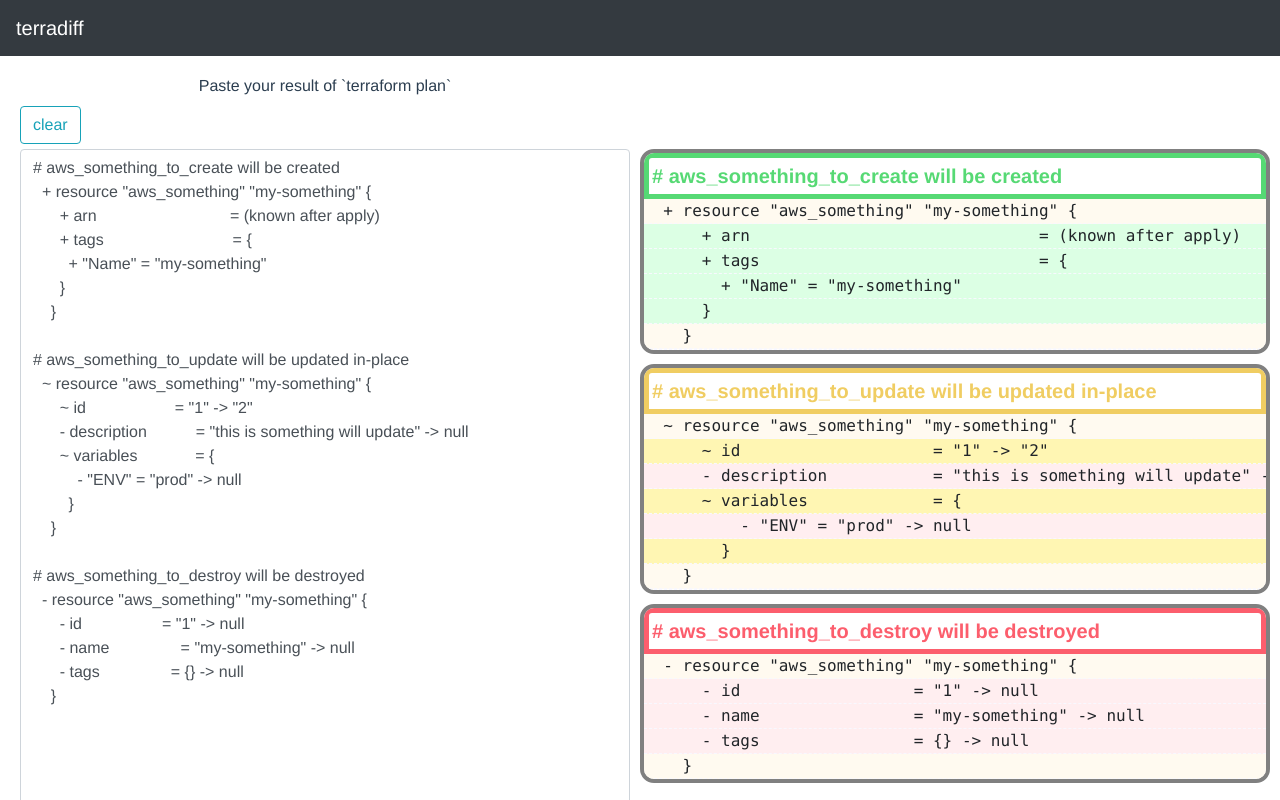
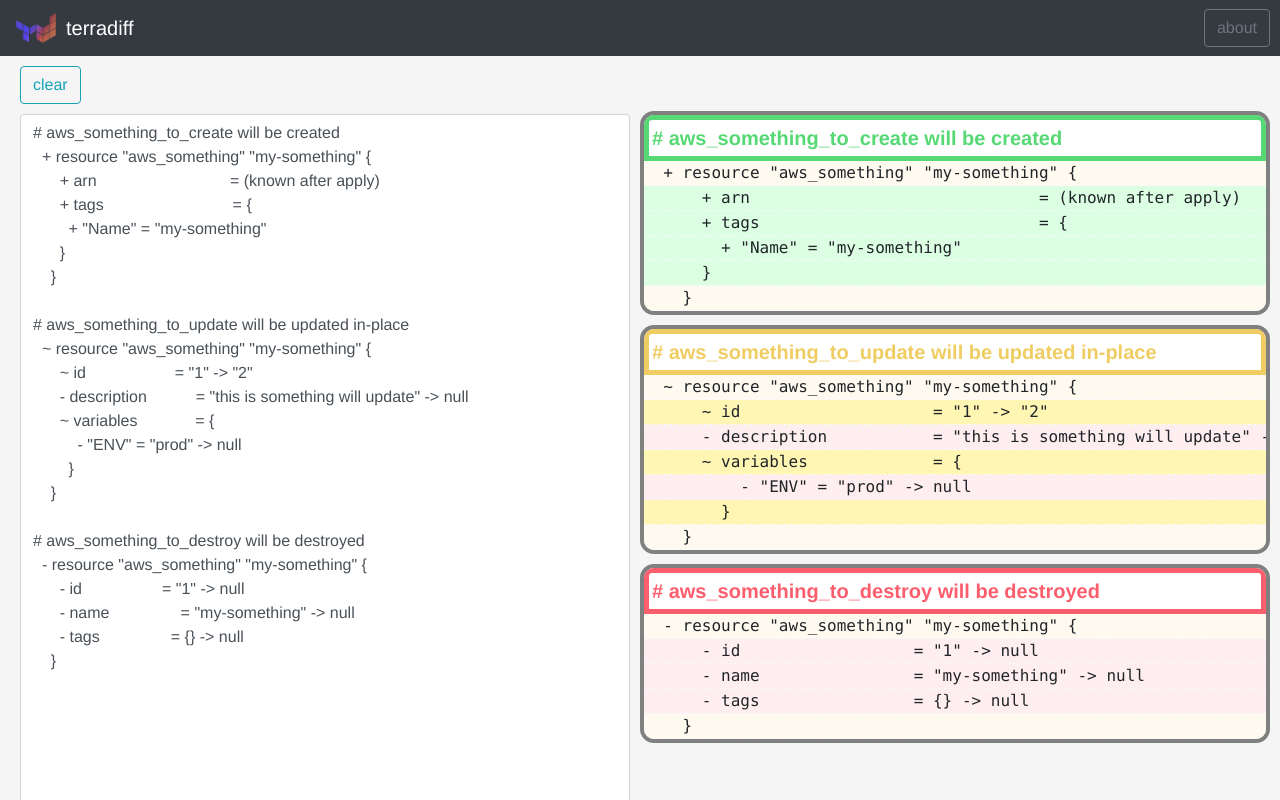
Before and after one commit to maito1201/terradiff, a Vue app: page / in a window 1280 px wide. Shown: the top 800 px of the page. Built offline with nearby package versions, Linux system fonts and the light colour scheme.

Commit message:
refactoring

```diff
--- a/src/App.vue
+++ b/src/App.vue
@@ -1,65 +1,18 @@
-<template style="height: 100%">
+<template>
   <div id="app">
     <Navbar/>
-    <div class="tf-wrapper">
-      <div class="tf-input-area form-group">
-          <label for="tf-input">Paste your result of `terraform plan`</label>
-          <div class="input-group button-wrapper">
-            <button class="btn btn-outline-info clear-button" @click="clearInput">clear</button>
-          </div>
-          <textarea id="tf-input" class="tf-text-area form-control" v-model="input" placeholder="Paste your result of `terraform plan`"></textarea>
-      </div>
-      <div class="result-area" v-html="parsedInput"></div>
-    </div>
+    <Main />
   </div>
 </template>
 
 <script>
 import Navbar from './components/Navbar.vue'
-let template =
-`# aws_something_to_create will be created
-  + resource "aws_something" "my-something" {
-      + arn                              = (known after apply)
-      + tags                             = {
-        + "Name" = "my-something"
-      }
-    }
-
-# aws_something_to_update will be updated in-place
-  ~ resource "aws_something" "my-something" {
-      ~ id                    = "1" -> "2"
-      - description           = "this is something will update" -> null
-      ~ variables             = {
-          - "ENV" = "prod" -> null
-        }
-    }
-
-# aws_something_to_destroy will be destroyed
-  - resource "aws_something" "my-something" {
-      - id                  = "1" -> null
-      - name                = "my-something" -> null
-      - tags                = {} -> null
-    }`
-import parseTf from "./service/parsetf.js"
+import Main from './components/Main.vue'
 export default {
   name: 'App',
   components: {
-    Navbar
-  },
-  data: function (){
-    return {
-      input: template,
-    }
-  },
-  computed: {
-    parsedInput: function (){
-      return parseTf(this.input)
-    }
-  },
-  methods: {
-    clearInput: function (){
-      this.input = ""
-    }
+    Navbar,
+    Main
   }
 }
 </script>
@@ -72,6 +25,7 @@ html {
 body {
     height: 100%;
     margin: 0;
+    background-color: whitesmoke;
 }
 
 #app {
@@ -82,85 +36,4 @@ body {
   color: #2c3e50;
   height: 100%;
 }
-div.tf-wrapper {
-  display: flex;
-  padding: 10px;
-}
-div.tf-input-area {
-  min-height: 800px;
-  width: 50%;
-  padding: 0 10px;
-}
-div.result-area {
-  margin-top: 65px;
-  min-height: 800px;
-  width: 50%;
-  text-align: left;
-}
-textarea.tf-text-area {
-  height: 100%;
-  min-height: 800px;
-}
-
-pre.tf-result{
-  margin: 0;
-  font-size: 16px;
-  border-bottom: dashed 1px ghostwhite;
-  background-color: white;
-}
-
-pre.tf-result--resource-info {
-  background-color: floralwhite;
-}
-
-pre.tf-result--add {
-  background-color: #dcffe4;
-}
-
-pre.tf-result--update {
-  background-color: #fff6b3;
-}
-
-pre.tf-result--destroy {
-  background-color: #ffeef0;
-}
-
-pre.tf-title{
-  margin-top: 10px;
-  font-weight: bold;
-  font-size: 20px;
-}
-
-div.tf-div {
-  margin: 10px 0;
-  border-radius: 14px;
-  overflow: hidden;
-  border: solid 4px gray;
-}
-
-span.tf-title {
-  display: block;
-  font-weight: bold;
-  font-size: 20px;
-  border: 5px solid #dee2e6;
-  border-radius: 8px 8px 0 0;
-  padding: 3px;
-  background-color: white;
-}
-
-span.tf-title--create{
-  border-color: #56d974;
-  color: #56d974;
-}
-span.tf-title--destroy{
-  border-color: #fc5e6d;
-  color: #fc5e6d;
-}
-span.tf-title--update{
-  border-color: #f0cd62;
-  color: #f0cd62;
-}
-.button-wrapper{
-  margin: 0 0 5px 0;
-}
 </style>
--- /dev/null
+++ b/src/components/Main.vue
@@ -0,0 +1,142 @@
+<template>
+  <div class="tf-wrapper">
+    <div class="tf-input-area form-group">
+        <div class="input-group button-wrapper">
+          <button class="btn btn-outline-info clear-button" @click="clearInput">clear</button>
+        </div>
+        <textarea id="tf-input" class="tf-text-area form-control" v-model="input" placeholder="Paste your result of `terraform plan`"></textarea>
+    </div>
+    <div class="result-area" v-html="parsedInput"></div>
+  </div>
+</template>
+
+<script>
+let template =
+`# aws_something_to_create will be created
+  + resource "aws_something" "my-something" {
+      + arn                              = (known after apply)
+      + tags                             = {
+        + "Name" = "my-something"
+      }
+    }
+
+# aws_something_to_update will be updated in-place
+  ~ resource "aws_something" "my-something" {
+      ~ id                    = "1" -> "2"
+      - description           = "this is something will update" -> null
+      ~ variables             = {
+          - "ENV" = "prod" -> null
+        }
+    }
+
+# aws_something_to_destroy will be destroyed
+  - resource "aws_something" "my-something" {
+      - id                  = "1" -> null
+      - name                = "my-something" -> null
+      - tags                = {} -> null
+    }`
+import parseTf from "../service/parsetf.js"
+export default {
+  name: 'Main',
+  data: function (){
+    return {
+      input: template,
+    }
+  },
+  computed: {
+    parsedInput: function (){
+      return parseTf(this.input)
+    }
+  },
+  methods: {
+    clearInput: function (){
+      this.input = ""
+    }
+  }
+}
+</script>
+
+<style>
+div.tf-wrapper {
+  display: flex;
+  padding: 10px;
+}
+div.tf-input-area {
+  min-height: 800px;
+  width: 50%;
+  padding: 0 10px;
+}
+div.result-area {
+  margin-top: 35px;
+  min-height: 800px;
+  width: 50%;
+  text-align: left;
+}
+textarea.tf-text-area {
+  height: 100%;
+  min-height: 800px;
+  max-height: 95%;
+}
+
+pre.tf-result{
+  margin: 0;
+  font-size: 16px;
+  border-bottom: dashed 1px ghostwhite;
+  background-color: white;
+}
+
+pre.tf-result--resource-info {
+  background-color: floralwhite;
+}
+
+pre.tf-result--add {
+  background-color: #dcffe4;
+}
+
+pre.tf-result--update {
+  background-color: #fff6b3;
+}
+
+pre.tf-result--destroy {
+  background-color: #ffeef0;
+}
+
+pre.tf-title{
+  margin-top: 10px;
+  font-weight: bold;
+  font-size: 20px;
+}
+
+div.tf-div {
+  margin: 10px 0;
+  border-radius: 14px;
+  overflow: hidden;
+  border: solid 4px gray;
+}
+
+span.tf-title {
+  display: block;
+  font-weight: bold;
+  font-size: 20px;
+  border: 5px solid #dee2e6;
+  border-radius: 8px 8px 0 0;
+  padding: 3px;
+  background-color: white;
+}
+
+span.tf-title--create{
+  border-color: #56d974;
+  color: #56d974;
+}
+span.tf-title--destroy{
+  border-color: #fc5e6d;
+  color: #fc5e6d;
+}
+span.tf-title--update{
+  border-color: #f0cd62;
+  color: #f0cd62;
+}
+.button-wrapper{
+  margin: 0 0 10px 0;
+}
+</style>
--- a/src/components/Navbar.vue
+++ b/src/components/Navbar.vue
@@ -1,5 +1,82 @@
 <template>
-  <nav class="navbar navbar-expand-lg navbar-dark bg-dark mb-2">
+<div>
+  <nav class="navbar navbar-expand-lg navbar-dark bg-dark">
+    <img src="../assets/logo.png" style="width: 40px;">
     <a class="navbar-brand" href="#">terradiff</a>
+    <!-- Button trigger modal -->
+  <button type="button" class="btn btn-outline-secondary about-button" @click="toggleModal">
+    about
+  </button>
   </nav>
+
+  <!-- Modal -->
+  <div class="modal-wrapper" v-show="isModalOpen" @click="toggleModal">
+    <div class="card card-about">
+      <div class="card-body">
+        <h5 class="card-title">About terradiff</h5>
+        <p class="card-text">terradiff is a web application to check the difference of terraform apply.</p>
+        <p class="card-text">It is made as app works only on the browser(Javascript).</p>
+        <p class="card-text">No communication with the server is done.</p>
+        <p class="card-text">No Warranty and Disclaimer makes no warranty as to the accuracy or appropriateness of contents</p>
+        <p class="card-text">and result of terraform apply.</p>
+        <p class="card-text">terradiffはterraform applyの差分を確認するためのweb appです。</p>
+        <p class="card-text">ブラウザ(Javascript)上でのみ動作する仕組みのため、</p>
+        <p class="card-text">サーバーとの通信は一切行われません。</p>
+        <p class="card-text">コンテンツの内容、及びterraform applyの結果についてはいかなる内容も保証いたしません。</p>
+      </div>
+    </div>
+  </div>
+  </div>
 </template>
+
+<script>
+export default {
+    name: "Navbar",
+    data: function (){
+        return {
+            isModalOpen: false,
+        }
+    },
+    methods: {
+        toggleModal: function (){
+            this.isModalOpen = !this.isModalOpen
+        }
+    }
+}
+</script>
+
+<style scoped>
+.navbar-brand{
+    margin: 0 10px;
+}
+.modal-wrapper{
+    position: fixed;
+    top: 0;
+    right: 0;
+    bottom: 0;
+    left: 0;
+    margin: auto;
+    width: 100%;
+    height: 100%;
+    background-color: #000000ab;
+    z-index: 999;
+}
+
+.card-about{
+    width: 800px;
+    margin: 200px auto;
+    vertical-align: middle;
+    bottom: 0;
+    top: 0;
+    left: 0;
+    right: 0;
+    height: 430px;
+    text-align: left;
+    position: absolute;
+}
+
+.about-button{
+    position: absolute;
+    right: 10px;
+}
+</style>
--- a/src/service/parsetf.js
+++ b/src/service/parsetf.js
@@ -27,6 +27,8 @@ export default function parseTf(input){
         } else if (!prefix && !suffix && renderStarted && /will be/.test(input)) {
             renderStarted = false
             return "</div>"
+        } else if (!prefix && !suffix) {
+            renderStarted = false
         }
 
         if (prefix == "#" && /will be/.test(input)) {
```
Also changed, not shown: src/assets/logo.png, 1 other file (tests, documents, lock files or other folders).
